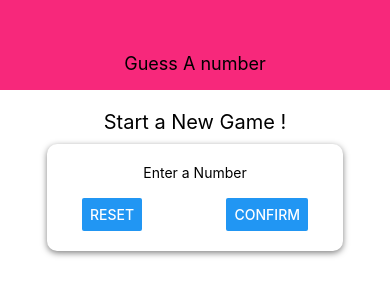
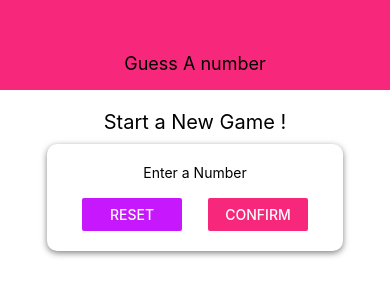
Before and after one commit to Ojaswi2000/GuessingNumber, a React Native app: screen / in a window 390 px wide. Shown: the top 300 px of the page. Built offline with nearby package versions, Linux system fonts and the light colour scheme.

Commit message:
added Color Theming

```diff
--- a/screens/StartGameScreen.js
+++ b/screens/StartGameScreen.js
@@ -1,7 +1,7 @@
 import React from 'react';
 import {View,Text,StyleSheet,TextInput,Button} from 'react-native';
 import Card from '../components/Card';
-
+import colors from '../constants/colors';
 const StartGameScreen =props =>{
     return(
         <View style={styles.screen}>
@@ -10,8 +10,8 @@
                 <Text>Enter a Number</Text>
                 <TextInput />
                 <View style={styles.buttonContainer}>
-                    <Button title="Reset"/>
-                    <Button title="Confirm"/>
+                    <View style={styles.button}><Button title="Reset" color={colors.secondary}/></View>
+                    <View style={styles.button}><Button title="Confirm" color={colors.primary}/></View>
                 </View>
             </Card>
 
@@ -44,6 +44,9 @@
         fontSize:20,
         marginVertical: 10,
     },
+    button:{
+        width:100,
+    }
 
 
 });
```
